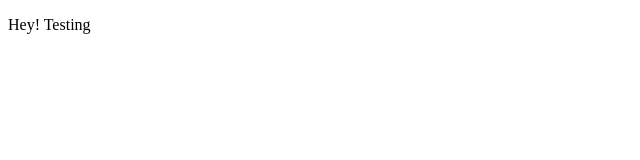
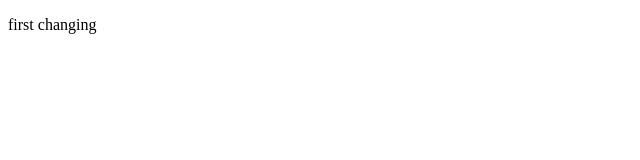
Before and after one commit to pxvang33/pxvang33.github.io, a plain HTML site: page index.html in a window 1280 px wide. Shown: the full height of the page, 0-640 px from the left. Drawn offline with Linux system fonts and the light colour scheme.

Commit message:
Change to text in page

```diff
--- a/index.html
+++ b/index.html
@@ -5,6 +5,6 @@
   </head>
 
    <body>
-      <p>Hey! Testing</p>
+      <p>first changing</p>
     </body>
 </html>
```
